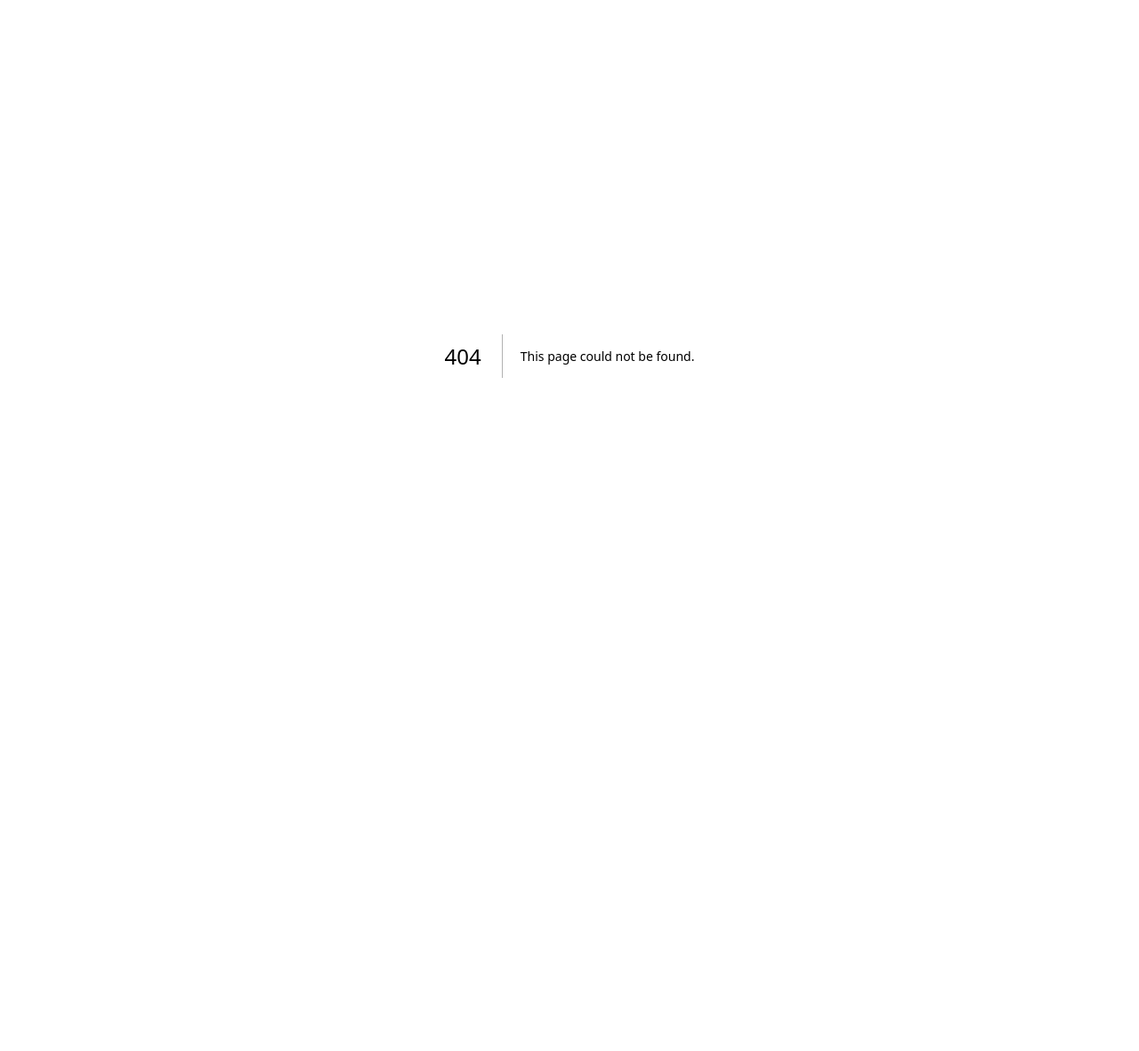
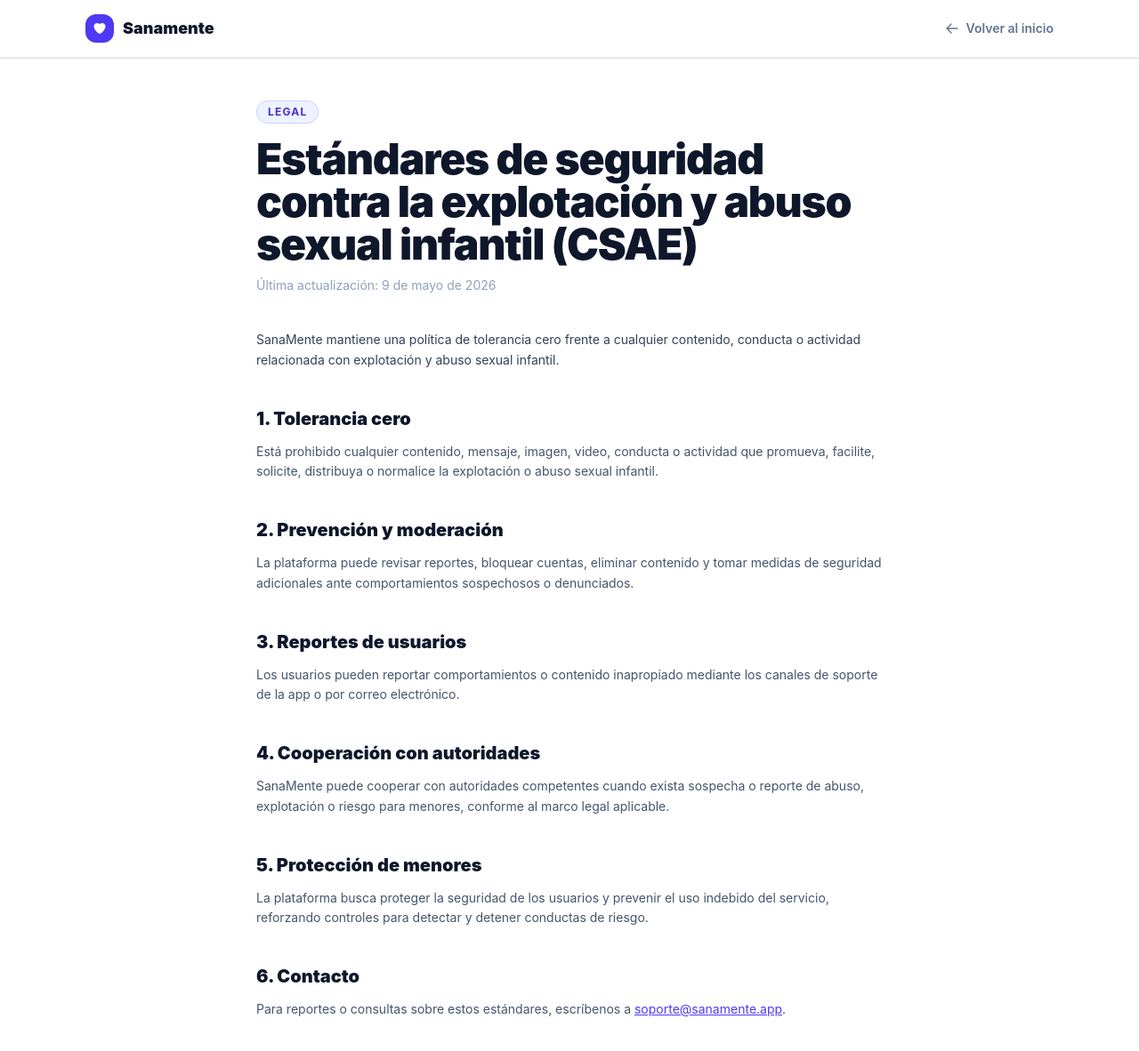
Before and after one commit to FabianNogales/sanamente-web, a Next.js app: page /legal/csae-standards in a window 1280 px wide. Before the commit this address had no page. Shown: the top 1182 px of the page at 89% size. Before the commit the page ends 800 px from the top, so only its background shows below. Built offline with nearby package versions, Linux system fonts and the light colour scheme; no server answers.

Commit message:
feat: add CSAE standards page with legal information and support contact

```diff
--- /dev/null
+++ b/src/app/legal/csae-standards/page.tsx
@@ -0,0 +1,125 @@
+import Link from "next/link";
+import type { Metadata } from "next";
+import { SITE } from "@/lib/config";
+
+const supportEmail =
+  process.env.NEXT_PUBLIC_CSAE_CONTACT_EMAIL ||
+  process.env.NEXT_PUBLIC_SUPPORT_EMAIL ||
+  SITE.supportEmail ||
+  "soporte@sanamente.app";
+
+const lastUpdated = "9 de mayo de 2026";
+
+export const metadata: Metadata = {
+  title: "Estándares CSAE — Sanamente",
+  description:
+    "Estándares de seguridad de Sanamente contra la explotación y abuso sexual infantil (CSAE).",
+};
+
+function Section({
+  number,
+  title,
+  children,
+}: {
+  number: string;
+  title: string;
+  children: React.ReactNode;
+}) {
+  return (
+    <div className="space-y-3">
+      <h2 className="text-slate-900 text-xl font-black">
+        {number}. {title}
+      </h2>
+      <div className="text-slate-600 text-sm leading-relaxed space-y-2">{children}</div>
+    </div>
+  );
+}
+
+export default function CsaeStandardsPage() {
+  return (
+    <div className="min-h-screen bg-white text-slate-900">
+      <nav className="fixed top-0 left-0 right-0 z-50 bg-white/90 backdrop-blur-xl border-b border-slate-200/80 shadow-sm">
+        <div className="max-w-6xl mx-auto px-5 sm:px-8 h-16 flex items-center justify-between">
+          <Link href="/" className="flex items-center gap-2.5">
+            <div className="w-8 h-8 rounded-xl bg-indigo-600 flex items-center justify-center">
+              <svg xmlns="http://www.w3.org/2000/svg" className="w-4 h-4 text-white" fill="currentColor" viewBox="0 0 24 24">
+                <path d="M11.645 20.91l-.007-.003-.022-.012a15.247 15.247 0 0 1-.383-.218 25.18 25.18 0 0 1-4.244-3.17C4.688 15.36 2.25 12.174 2.25 8.25 2.25 5.322 4.714 3 7.688 3A5.5 5.5 0 0 1 12 5.052 5.5 5.5 0 0 1 16.313 3c2.973 0 5.437 2.322 5.437 5.25 0 3.925-2.438 7.111-4.739 9.256a25.175 25.175 0 0 1-4.244 3.17 15.247 15.247 0 0 1-.383.219l-.022.012-.007.004-.003.001a.752.752 0 0 1-.704 0l-.003-.001Z" />
+              </svg>
+            </div>
+            <span className="text-slate-900 font-black text-lg">Sanamente</span>
+          </Link>
+          <Link href="/" className="text-slate-500 hover:text-indigo-600 text-sm font-semibold flex items-center gap-2 transition-colors">
+            <svg xmlns="http://www.w3.org/2000/svg" className="w-4 h-4" fill="none" viewBox="0 0 24 24" stroke="currentColor" strokeWidth={2}>
+              <path strokeLinecap="round" strokeLinejoin="round" d="M10.5 19.5 3 12m0 0 7.5-7.5M3 12h18" />
+            </svg>
+            Volver al inicio
+          </Link>
+        </div>
+      </nav>
+
+      <div className="max-w-3xl mx-auto px-5 sm:px-8 pt-28 pb-20">
+        <div className="mb-10">
+          <span className="inline-flex items-center bg-indigo-50 text-indigo-700 border border-indigo-200 rounded-full px-3 py-1 text-xs font-bold uppercase tracking-widest mb-4">
+            Legal
+          </span>
+          <h1 className="text-slate-900 text-4xl sm:text-5xl font-black tracking-tight mb-3">
+            Estándares de seguridad contra la explotación y abuso sexual infantil (CSAE)
+          </h1>
+          <p className="text-slate-400 text-sm">Última actualización: {lastUpdated}</p>
+        </div>
+
+        <div className="space-y-10">
+          <p className="text-slate-700 text-sm leading-relaxed">
+            SanaMente mantiene una política de tolerancia cero frente a cualquier contenido, conducta o actividad
+            relacionada con explotación y abuso sexual infantil.
+          </p>
+
+          <Section number="1" title="Tolerancia cero">
+            <p>
+              Está prohibido cualquier contenido, mensaje, imagen, video, conducta o actividad que promueva, facilite,
+              solicite, distribuya o normalice la explotación o abuso sexual infantil.
+            </p>
+          </Section>
+
+          <Section number="2" title="Prevención y moderación">
+            <p>
+              La plataforma puede revisar reportes, bloquear cuentas, eliminar contenido y tomar medidas de seguridad
+              adicionales ante comportamientos sospechosos o denunciados.
+            </p>
+          </Section>
+
+          <Section number="3" title="Reportes de usuarios">
+            <p>
+              Los usuarios pueden reportar comportamientos o contenido inapropiado mediante los canales de soporte de
+              la app o por correo electrónico.
+            </p>
+          </Section>
+
+          <Section number="4" title="Cooperación con autoridades">
+            <p>
+              SanaMente puede cooperar con autoridades competentes cuando exista sospecha o reporte de abuso,
+              explotación o riesgo para menores, conforme al marco legal aplicable.
+            </p>
+          </Section>
+
+          <Section number="5" title="Protección de menores">
+            <p>
+              La plataforma busca proteger la seguridad de los usuarios y prevenir el uso indebido del servicio,
+              reforzando controles para detectar y detener conductas de riesgo.
+            </p>
+          </Section>
+
+          <Section number="6" title="Contacto">
+            <p>
+              Para reportes o consultas sobre estos estándares, escríbenos a{" "}
+              <a href={`mailto:${supportEmail}`} className="text-indigo-600 underline hover:text-indigo-800">
+                {supportEmail}
+              </a>
+              .
+            </p>
+          </Section>
+        </div>
+      </div>
+    </div>
+  );
+}
```
Also changed, not shown: 1 other file (tests, documents, lock files or other folders).
